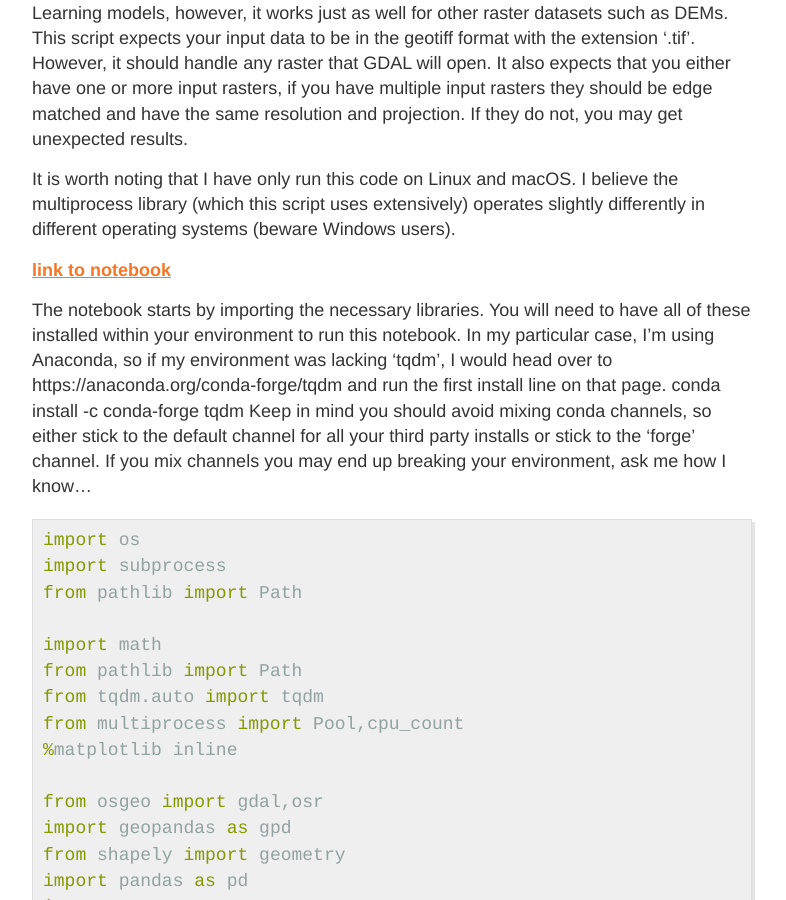
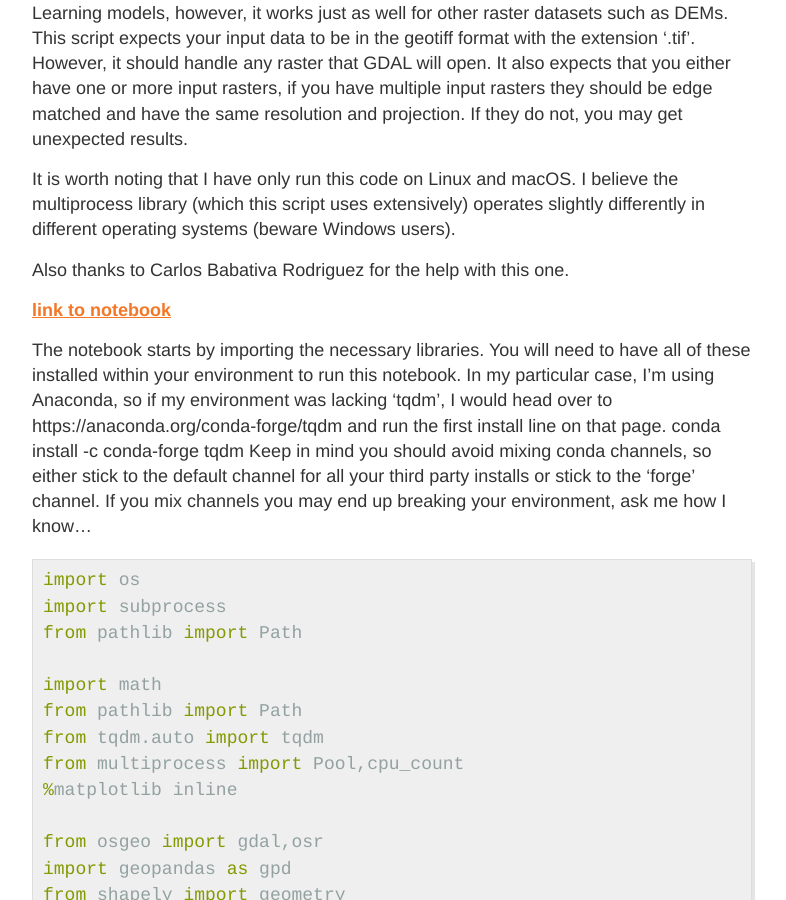
Before and after one commit to DPIRD-DMA/blog, a Jekyll site: the page built from docs/_posts/2022-01-04-How-to-efficiently-create-millions-of-overlapping-raster-tiles.md, in a window 1280 px wide and 900 px high, scrolled down 534 px. Shown: the whole window, without its empty margins (248-1034 px from the left). Built offline with Jekyll 4.4.1, drawn with Linux system fonts in a browser that asks for light colours.

Commit message:
Fixed url for tiling script

```diff
--- a/docs/_posts/2022-01-04-How-to-efficiently-create-millions-of-overlapping-raster-tiles.md
+++ b/docs/_posts/2022-01-04-How-to-efficiently-create-millions-of-overlapping-raster-tiles.md
@@ -8,7 +8,9 @@
 
 It is worth noting that I have only run this code on Linux and macOS. I believe the multiprocess library (which this script uses extensively) operates slightly differently in different operating systems (beware Windows users).
 
-<a class="jn" href="https://github.com/DPIRD-DMA/blog/blob/master/notebooks/Deep%20Learning%20image%20classifier.ipynb">link to notebook</a>
+Also thanks to Carlos Babativa Rodriguez for the help with this one.
+
+<a class="jn" href="https://github.com/DPIRD-DMA/blog/blob/master/notebooks/How%20to%20efficiently%20create%20millions%20of%20overlapping%20raster%20tiles.ipynb">link to notebook</a>
 
 The notebook starts by importing the necessary libraries. You will need to have all of these installed within your environment to run this notebook. In my particular case, I’m using Anaconda, so if my environment was lacking ‘tqdm’, I would head over to https://anaconda.org/conda-forge/tqdm and run the first install line on that page.
 conda install -c conda-forge tqdm
@@ -508,4 +510,4 @@
 
 Now the notebook is completed, if you navigate to your output folder you will find a collection of subfolders. Each subfolder contains one row of tiles. It is broken up like this as many file navigators will start to slow down if an open folder contains many thousands of images.
 
-<a class="jn" href="https://github.com/DPIRD-DMA/blog/blob/master/notebooks/Deep%20Learning%20image%20classifier.ipynb">link to notebook</a>
+<a class="jn" href="https://github.com/DPIRD-DMA/blog/blob/master/notebooks/How%20to%20efficiently%20create%20millions%20of%20overlapping%20raster%20tiles.ipynb">link to notebook</a>
```
